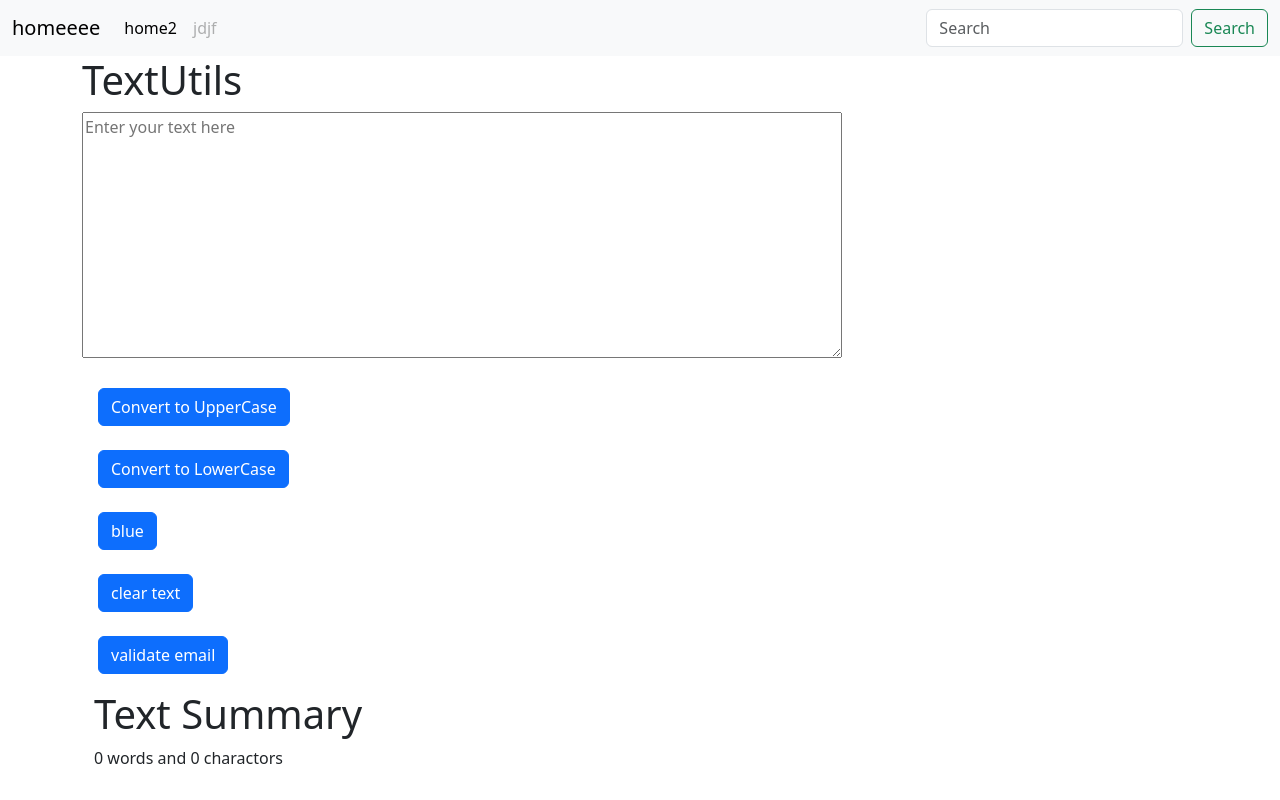
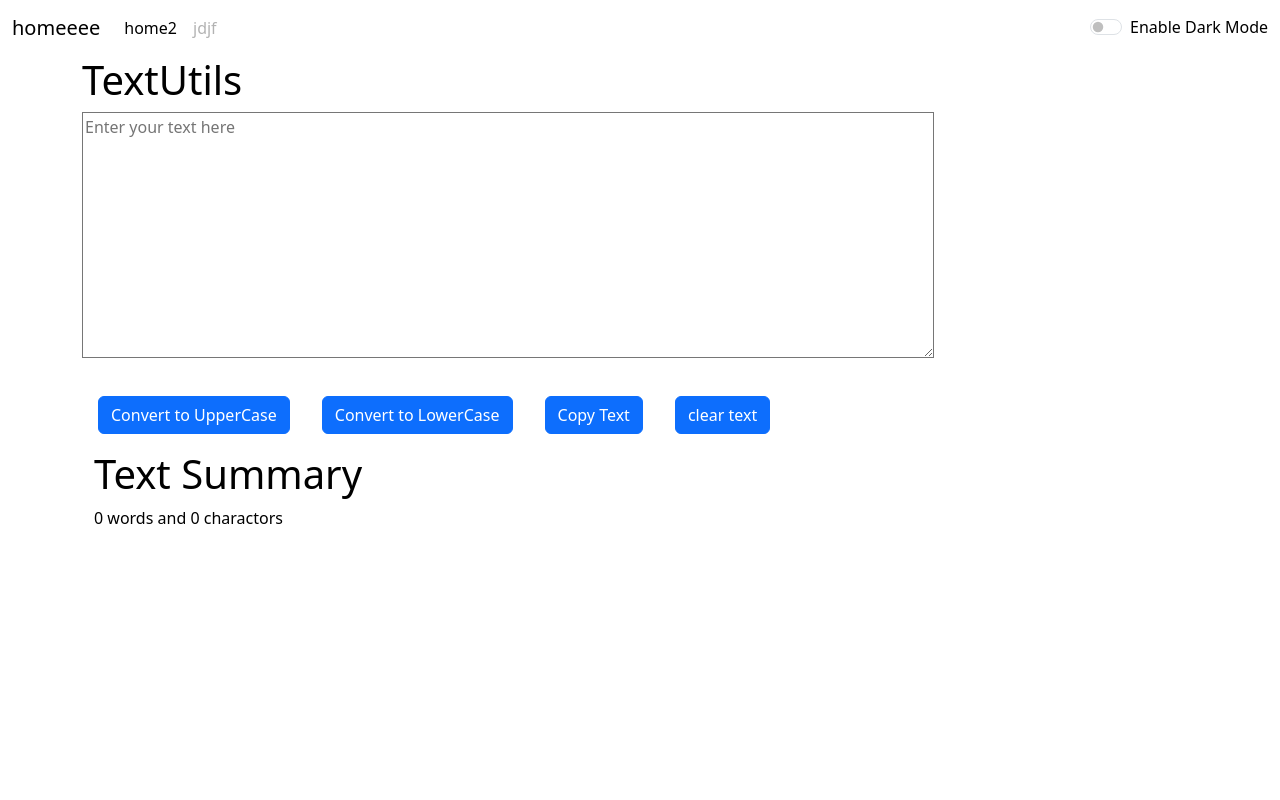
Before and after one commit to vagadiya2005/textutil-deploy, a React (Create React App) app: page / in a window 1280 px wide. Built offline with nearby package versions, Linux system fonts and the light colour scheme.

Commit message:
Add Dark mode feature and copt text button

```diff
--- a/src/App.css
+++ b/src/App.css
@@ -37,6 +37,10 @@
   }
 } */
 
+.buttons{
+  display: flex;
+}
+
 .Btn{
   margin: 8px;
   padding: 8px;
@@ -50,3 +54,16 @@
 .red-txt{
   color:red;
 }
+
+.navbar-dark{
+
+background-color: rgb(41 38 38 / 94%);
+color: white;
+
+}
+
+.navbar-ligth{
+
+background-color: white;
+color: black;
+}
--- a/src/App.js
+++ b/src/App.js
@@ -3,16 +3,42 @@
 import './components/Navbar'
 import Navbar from './components/Navbar';
 import Textform from './components/Textform';
+import About from './components/About';
+import React ,{useState} from 'react'
+
 
 
 function App() {
+
+  const [mode,setmode] = useState("ligth");
+
+  const togglemode = ()=>{
+
+    if(mode === 'ligth'){
+
+      setmode('dark')
+      document.body.style.backgroundColor ='#042743';
+
+    }else{
+
+      setmode('ligth')
+      document.body.style.backgroundColor ='white';
+
+    }
+
+  }
+
+
   return (
    <>
 
- <Navbar homesection="home2" abouttext="jdjf"></Navbar>
+
+ <Navbar homesection="home2" abouttext="jdjf" mode={mode} webmode={togglemode}></Navbar>
+
 
  <div className="container">
- <Textform title="TextUtils" aboutform="Enter your text"></Textform>
+ <Textform title="TextUtils" aboutform="Enter your text" mode={mode}></Textform>
+
  </div>
 
    </>
--- /dev/null
+++ b/src/components/About.js
@@ -0,0 +1,93 @@
+import React ,{useState} from 'react'
+
+export default function About() {
+
+const [mystyle , setmystyle] = useState({
+
+color: 'black',
+backgroundColor: 'white',
+border: '1px solid white'
+
+})
+
+const [Btntxt , setBtntxt] = useState("Enable Dark Mode")
+
+ const toggleStyle = () =>{
+
+    if(mystyle.color === 'white'){
+
+        setmystyle({
+
+color: 'black',
+backgroundColor: 'white',
+
+        })
+
+        setBtntxt("Enable Dark Mode")
+
+    }else{
+
+      setmystyle({
+
+        color: 'white',
+        backgroundColor: 'black' ,
+        border: '1px solid black'
+
+
+      })
+
+      setBtntxt("Enable Ligth Mode")
+
+    }
+
+}
+
+  return (
+
+    <div>
+
+    <div className="accordion"  style={mystyle}  id="accordionExample">
+  <div className="accordion-item">
+    <h2 className="accordion-header">
+      <button className="accordion-button"  style={mystyle} type="button" data-bs-toggle="collapse" data-bs-target="#collapseOne" aria-expanded="true" aria-controls="collapseOne">
+        Accordion Item #1
+      </button>
+    </h2>
+    <div id="collapseOne" style={mystyle} className="accordion-collapse collapse show" data-bs-parent="#accordionExample">
+      <div className="accordion-body" style={mystyle}>
+        <strong>This is the first item's accordion body.</strong> It is shown by default, until the collapse plugin adds the appropriate classes that we use to style each element. These classes control the overall appearance, as well as the showing and hiding via CSS transitions. You can modify any of this with custom CSS or overriding our default variables. It's also worth noting that just about any HTML can go within the <code>.accordion-body</code>, though the transition does limit overflow.
+      </div>
+    </div>
+  </div>
+  <div className="accordion-item">
+    <h2 className="accordion-header">
+      <button className="accordion-button collapsed" style={mystyle} type="button" data-bs-toggle="collapse" data-bs-target="#collapseTwo" aria-expanded="false" aria-controls="collapseTwo">
+        Accordion Item #2
+      </button>
+    </h2>
+    <div id="collapseTwo" className="accordion-collapse collapse" data-bs-parent="#accordionExample">
+      <div className="accordion-body" style={mystyle}>
+        <strong>This is the second item's accordion body.</strong> It is hidden by default, until the collapse plugin adds the appropriate classes that we use to style each element. These classes control the overall appearance, as well as the showing and hiding via CSS transitions. You can modify any of this with custom CSS or overriding our default variables. It's also worth noting that just about any HTML can go within the <code>.accordion-body</code>, though the transition does limit overflow.
+      </div>
+    </div>
+  </div>
+  <div className="accordion-item">
+    <h2 className="accordion-header">
+      <button className="accordion-button collapsed" style={mystyle} type="button" data-bs-toggle="collapse" data-bs-target="#collapseThree" aria-expanded="false" aria-controls="collapseThree">
+        Accordion Item #3
+      </button>
+    </h2>
+    <div id="collapseThree" className="accordion-collapse collapse" data-bs-parent="#accordionExample">
+      <div className="accordion-body" style={mystyle}>
+        <strong>This is the third item's accordion body.</strong> It is hidden by default, until the collapse plugin adds the appropriate classes that we use to style each element. These classes control the overall appearance, as well as the showing and hiding via CSS transitions. You can modify any of this with custom CSS or overriding our default variables. It's also worth noting that just about any HTML can go within the <code>.accordion-body</code>, though the transition does limit overflow.
+      </div>
+    </div>
+  </div>
+</div>
+
+<button type="button" onClick={toggleStyle} className="btn btn-primary my-4 ">{Btntxt}</button>
+
+
+    </div>
+  )
+}
--- a/src/components/Navbar.js
+++ b/src/components/Navbar.js
@@ -1,5 +1,6 @@
 import React from 'react'
 import PropTypes from 'prop-types'
+
 //import React, { Component } from 'react'
 
 
@@ -7,11 +8,16 @@
 // type  "rfc" to import react based component
 
 export default function Navbar(props) {
+
+
+
+
+
   return (
     <div>
 
 
-   <nav className="navbar navbar-expand-lg bg-body-tertiary">
+   <nav className={`navbar navbar-expand-lg navbar-${props.mode}`}>
    <div className="container-fluid">
      <a className="navbar-brand" href="/">{props.title}</a>
      <button className="navbar-toggler" type="button" data-bs-toggle="collapse" data-bs-target="#navbarSupportedContent" aria-controls="navbarSupportedContent" aria-expanded="false" aria-label="Toggle navigation">
@@ -33,10 +39,10 @@
            <a className="nav-link disabled" aria-disabled="true">{props.abouttext}</a>
          </li>
        </ul>
-       <form className="d-flex" role="search">
-         <input className="form-control me-2" type="search" placeholder="Search" aria-label="Search"/>
-         <button className="btn btn-outline-success" type="submit">Search</button>
-       </form>
+       <div class="form-check form-switch">
+       <input className="form-check-input text-line" onClick={props.webmode} type="checkbox" role="switch" id="flexSwitchCheckDefault"/>
+       <label className="form-check-label" for="flexSwitchCheckDefault">Enable Dark Mode</label>
+     </div>
      </div>
    </div>
  </nav>
--- a/src/components/Textform.js
+++ b/src/components/Textform.js
@@ -19,6 +19,17 @@
     settext(newText);
   };
 
+
+  const handleCopy = ()=>{
+
+    let copytext = document.getElementById("myBox");
+    copytext.select();
+    navigator.clipboard.writeText(copytext.value);
+
+
+
+  }
+
     const handleClear = ()=>{
 
         settext("");
@@ -27,42 +38,32 @@
 
   const [text, settext] = useState("");
 
-  const [isBlue , setBlue] = useState(false);
+
 
     const [Btntxt , setBtn] = useState("blue");
 
-  const togglecolour = ()=>{
 
 
-    setBlue(!isBlue);
-    //setBtn("black");
-
-        isBlue ? setBtn("blue") : setBtn("red");
-  };
-
-  const email = ()=>{
-
-    settext(text.split(" "))
-
-  };
 
   return (
     <div>
-      <h1>{props.title} </h1>
+      <h1 style={{color: props.mode === 'dark' ? 'white' : 'black'}}>    {props.title} </h1>
 
-      <div className="mb-3">
+      <div className="mb-3" style={{backgroundColor: props.mode === 'dark' ? '#042743' : 'white' , color: props.mode === 'dark' ? 'white' : 'black'}}>
 
         <textarea
-          className={isBlue ? 'blue-txt' : 'red-txt'}
           id="myBox"
           value={text}
           placeholder="Enter your text here"
           onChange={handleOnChange}
           rows="10"
-          cols={80}
+          cols={90}
+          style={{color: props.mode === 'dark' ? 'black' : 'black' , backgroundColor: props.mode === 'dark' ? '#c6bfbf' : 'white'} }
 
         ></textarea>
       </div>
+
+    <div className="buttons">
 
     <div className="Btn">
     <button className="btn btn-primary" onClick={UpClick}>
@@ -77,11 +78,13 @@
     </button>
   </div>
 
+
   <div className="Btn">
-      <button className="btn btn-primary" onClick={togglecolour}>
-        {Btntxt}
+  <button className="btn btn-primary" onClick={handleCopy}>
+    Copy Text
   </button>
 </div>
+
 
 <div className="Btn">
   <button className="btn btn-primary" onClick={handleClear}>
@@ -89,16 +92,14 @@
   </button>
 </div>
 
-    <div className="Btn">
-      <button className="btn btn-primary" onClick={email}>
-       validate email
-      </button>
     </div>
+
+
 
     <div className="container">
 
-    <h1>Text Summary</h1>
-    <p>{text.split(" ").length-1} words and {text.length} charactors</p>
+    <h1 style={{color: props.mode === 'dark' ? 'white' : 'black'}}>Text Summary</h1>
+    <p style={{color: props.mode === 'dark' ? 'white' : 'black'}}>{text.split(" ").length-1} words and {text.length} charactors</p>
 
 
     </div>
```
Lines whose indentation alone changed are shown as unchanged.
